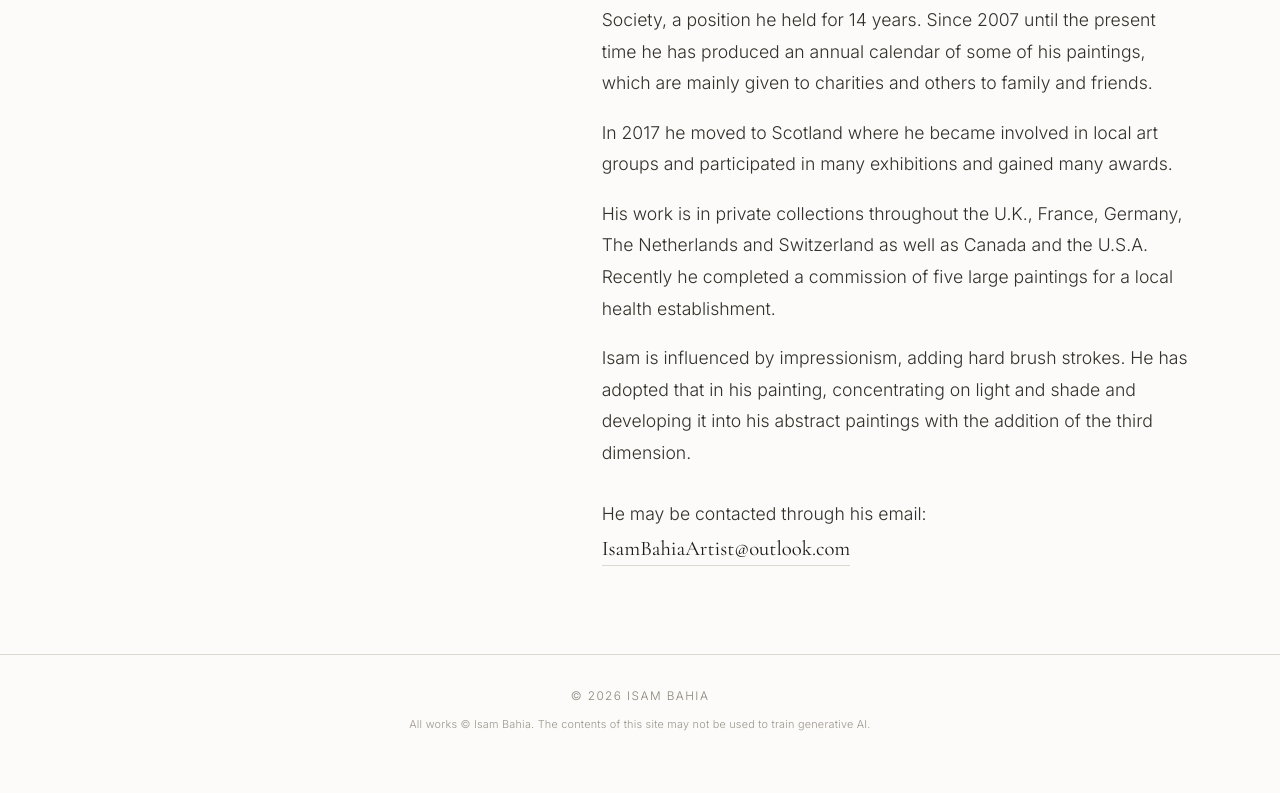
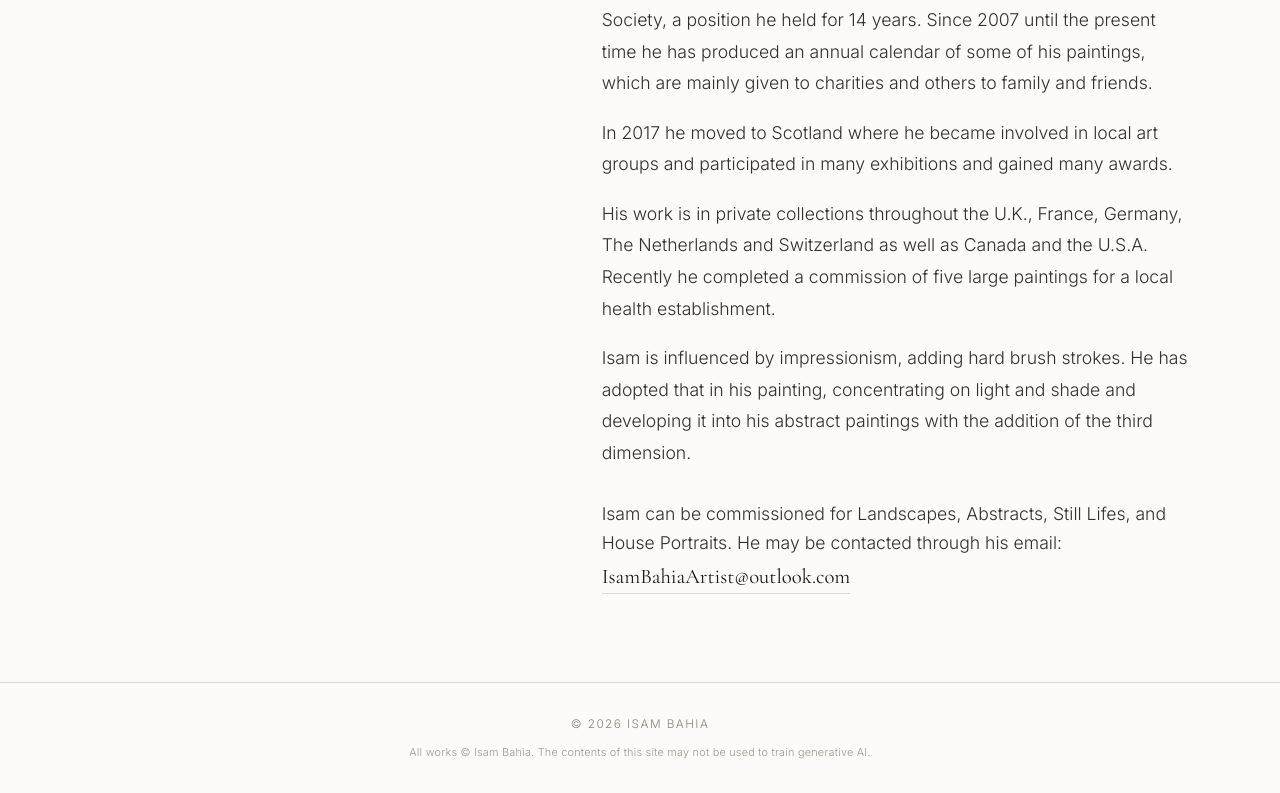
Before and after one commit to KianBahia/art-portfolio, a React (Vite) app: page /about in a window 1280 px wide. Shown: the part 1009-1802 px from the top of the page. Before the commit the page ends 1774 px from the top, so only its background shows below. Built offline with nearby package versions, Linux system fonts and the light colour scheme.

Commit message:
Update bio

```diff
--- a/src/data/artist.js
+++ b/src/data/artist.js
@@ -19,8 +19,8 @@ export const artist = {
     "In 2017 he moved to Scotland where he became involved in local art groups and participated in many exhibitions and gained many awards.",
     "His work is in private collections throughout the U.K., France, Germany, The Netherlands and Switzerland as well as Canada and the U.S.A. Recently he completed a commission of five large paintings for a local health establishment.",
     "Isam is influenced by impressionism, adding hard brush strokes. He has adopted that in his painting, concentrating on light and shade and developing it into his abstract paintings with the addition of the third dimension.",
-
   ],
-  contactLabel: "He may be contacted through his email:",
+  contactLabel:
+    "Isam can be commissioned for Landscapes, Abstracts, Still Lifes, and House Portraits. He may be contacted through his email:",
   email: "IsamBahiaArtist@outlook.com",
 };
```
